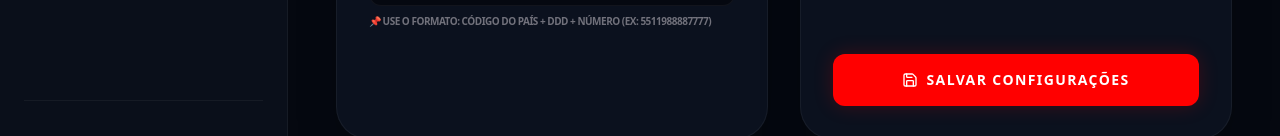
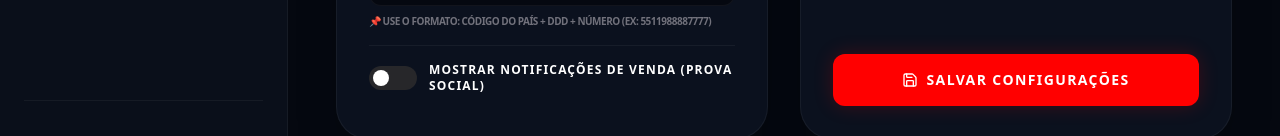
Before and after one commit to pitarf/topseguidores, a Next.js app: page /administracao/settings in a window 1280 px wide. Shown: the part 611-747 px from the top of the page. Built offline with nearby package versions, Linux system fonts and the light colour scheme; no server answers; the database is empty.

Commit message:
feat: Controle de notificacoes pelo admin e destaque no Pacote Teste

```diff
--- a/prisma/seed.ts
+++ b/prisma/seed.ts
@@ -26,7 +26,7 @@ async function main() {
   await prisma.plan.deleteMany();
 
   const plansList = [
-    { name: "Pacote Teste", viewsAmount: 1000, price: 3.00, originalPrice: 5.00, isPopular: false, badge: null },
+    { name: "Pacote Teste", viewsAmount: 1000, price: 3.00, originalPrice: 5.00, isPopular: true, badge: "💎 TESTE" },
     { name: "STARTER", viewsAmount: 5000, price: 5.00, originalPrice: 9.00, isPopular: false, badge: null },
     { name: "BASIC", viewsAmount: 6000, price: 6.00, originalPrice: 11.00, isPopular: false, badge: null },
     { name: "GROWTH", viewsAmount: 7000, price: 7.00, originalPrice: 13.00, isPopular: false, badge: null },
--- a/src/app/administracao/settings/SettingsForm.tsx
+++ b/src/app/administracao/settings/SettingsForm.tsx
@@ -71,6 +71,22 @@ export function SettingsForm({ initialData }: { initialData: any }) {
             />
             <p className="text-[10px] text-zinc-500 mt-2 font-bold uppercase tracking-tighter">📌 Use o formato: código do país + DDD + número (ex: 5511988887777)</p>
           </div>
+
+          <div className="pt-4 border-t border-white/5">
+             <label className="flex items-center gap-3 cursor-pointer group">
+                <div className="relative">
+                  <input
+                    type="checkbox"
+                    className="sr-only"
+                    checked={data.showNotifications}
+                    onChange={e => setData({...data, showNotifications: e.target.checked})}
+                  />
+                  <div className={`w-12 h-6 rounded-full transition-colors ${data.showNotifications ? 'bg-primary' : 'bg-zinc-800'}`} />
+                  <div className={`absolute top-1 left-1 w-4 h-4 bg-white rounded-full transition-transform ${data.showNotifications ? 'translate-x-6' : ''}`} />
+                </div>
+                <span className="text-xs font-black text-white uppercase tracking-widest">Mostrar Notificações de Venda (Prova Social)</span>
+             </label>
+          </div>
         </div>
       </div>
 
--- a/src/app/layout.tsx
+++ b/src/app/layout.tsx
@@ -62,7 +62,7 @@ export default async function RootLayout({
           {children}
         </main>
         <Toaster position="top-right" richColors theme="dark" />
-        <PurchaseNotifications />
+        <PurchaseNotifications enabled={settings.showNotifications} />
         <CheckoutModal />
         <HowItWorksWrapper />
         <FacebookPixel pixelId={settings.fbPixelId} />
--- a/src/components/PurchaseNotifications.tsx
+++ b/src/components/PurchaseNotifications.tsx
@@ -14,12 +14,12 @@ const usernames = [
 
 const plans = ["5.000 views", "10.000 views", "1.000 views", "50.000 views", "100.000 views"];
 
-export function PurchaseNotifications() {
+export function PurchaseNotifications({ enabled = true }: { enabled?: boolean }) {
   const pathname = usePathname();
 
   useEffect(() => {
-    // Se estiver na administração, não ativa o timer
-    if (pathname?.startsWith('/administracao')) {
+    // Se estiver desativado pelo admin ou se estiver na administração, não faz nada
+    if (!enabled || pathname?.startsWith('/administracao')) {
       return;
     }
     const showNotification = () => {
```
Also changed, not shown: 1 other file (tests, documents, lock files or other folders).
